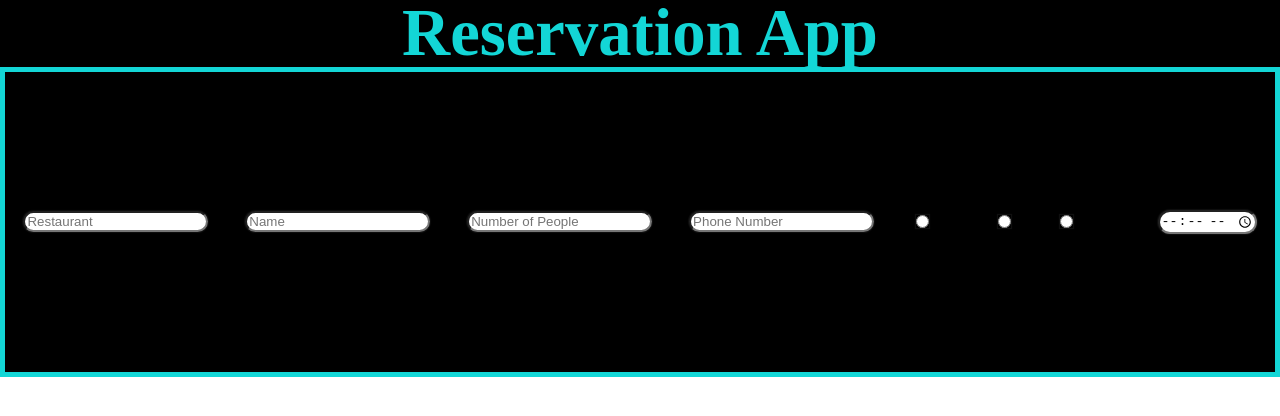
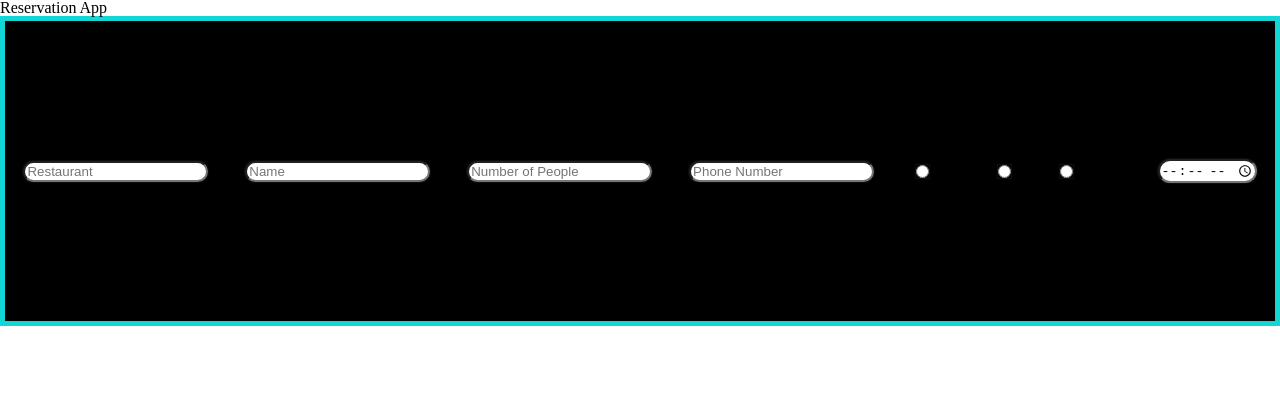
Before and after one commit to Jtstin/reservation-app, a React app: page / in a window 1280 px wide. Built offline with nearby package versions, Linux system fonts and the light colour scheme.

```diff
--- a/index.css
+++ b/index.css
@@ -71,17 +71,3 @@
 	height: 300px;
 	background-color: black;
 }
-
-header{
-   font-family: Rubiks;
-   font-weight: bold;
-   font-size: 50pt;
-   color: rgb(19, 214, 214);
-   background-color: black;
-   text-align: center;
-}
-
-@font-face{
-	font-family: Rubiks;
-	src: url('./rubik/') format("ttf");
-}
```
